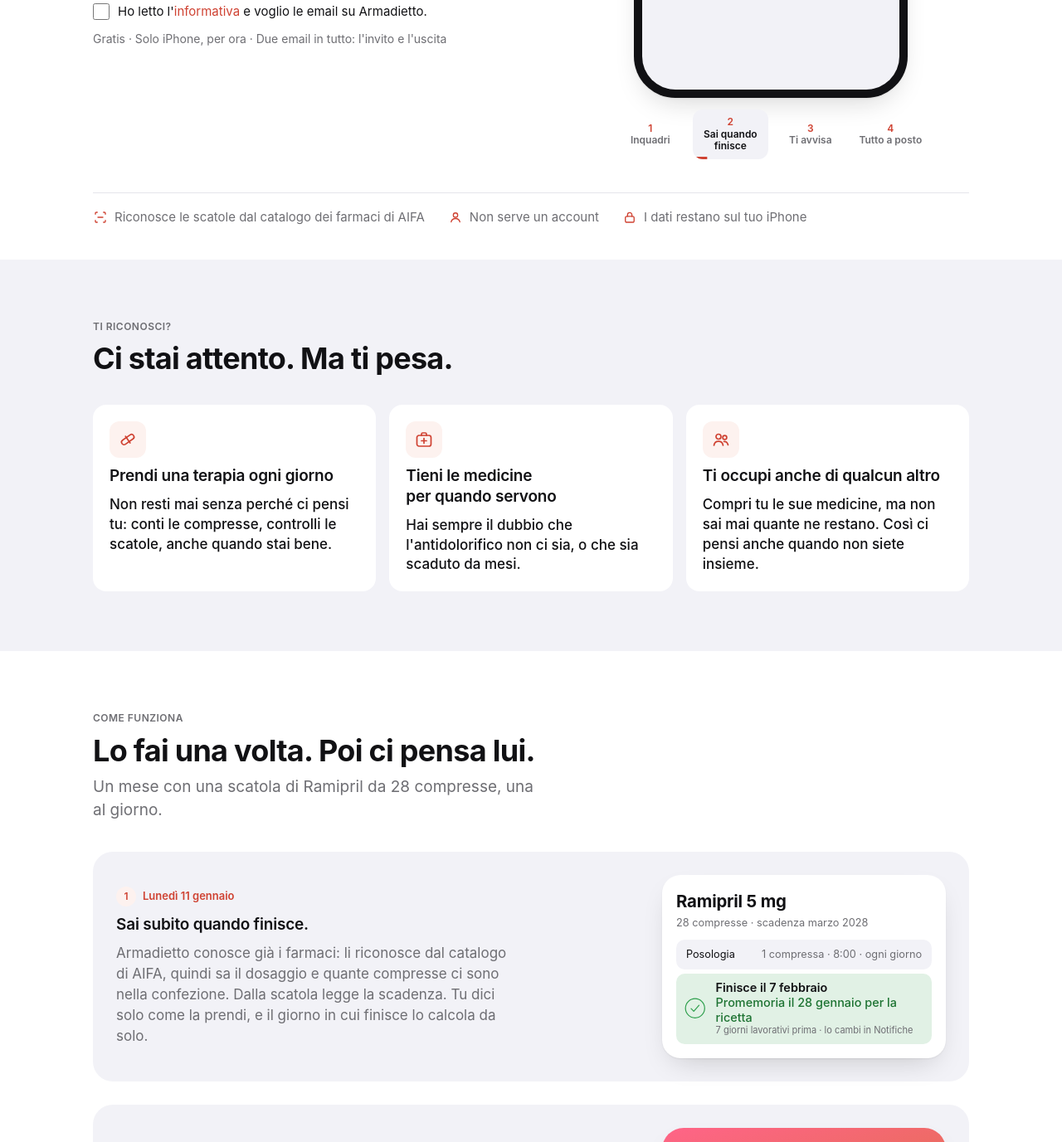
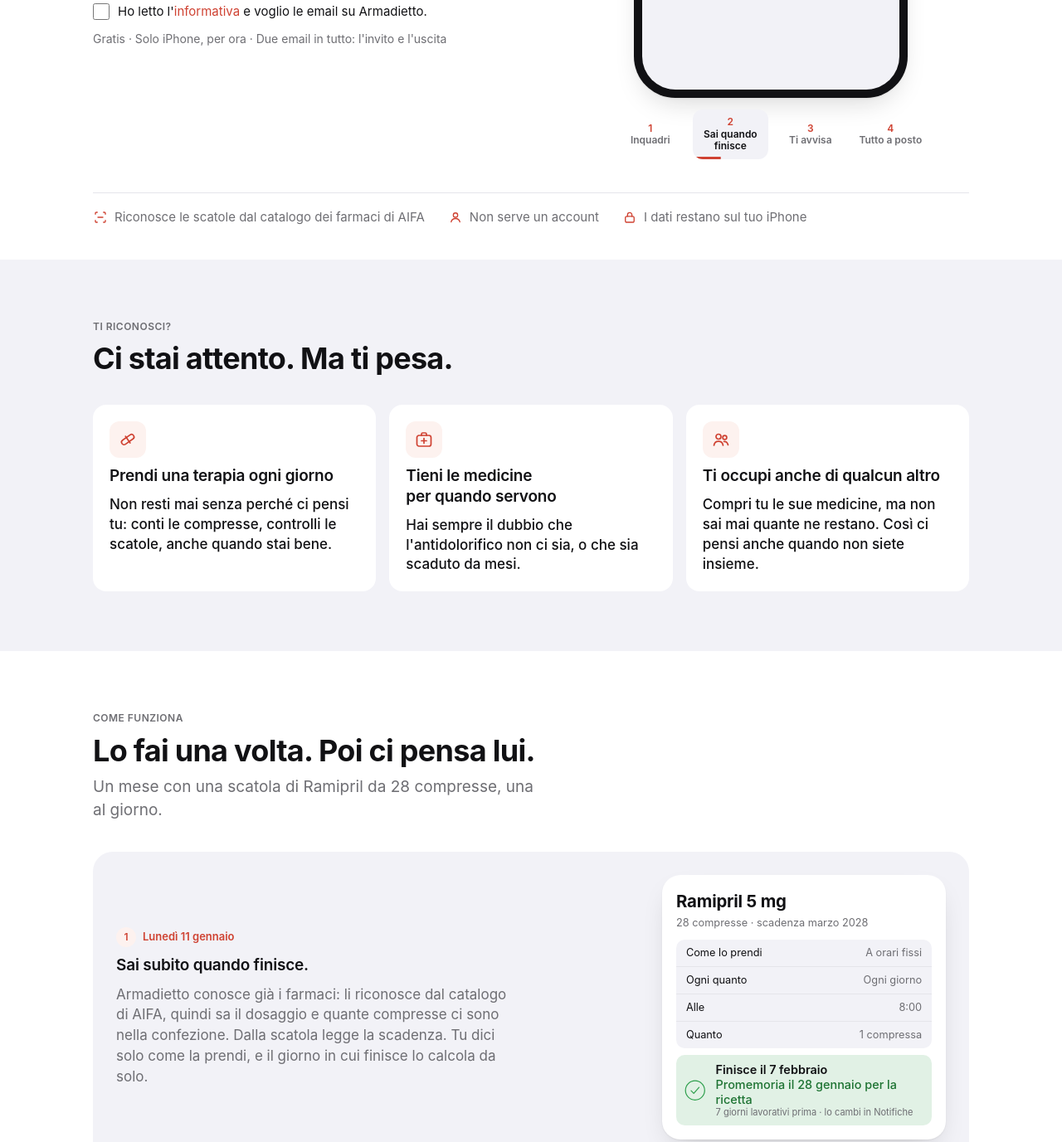
Before and after one commit to mattiadebonis/armadietto-landing, a plain HTML site: page index.html in a window 1280 px wide. Shown: the part 656-2033 px from the top of the page at 83% size. Drawn offline with Linux system fonts and the light colour scheme.

Commit message:
Scena 1 con la posologia compilata; hero: via gli angoli, passo 1 più corto e passo 2 più lungo
Co-Authored-By: Claude Opus 5.5 <noreply@anthropic.com>

```diff
--- a/index.html
+++ b/index.html
@@ -230,7 +230,7 @@ p { margin: 0; }
 .anim .scr.scan.on .face > :nth-child(3) { animation-name: enter3; }
 .anim .scr.scan.on .face > :nth-child(4) { animation-name: enter4; }
 .anim .scr.scan.on .face > :nth-child(5) { animation-name: enter5; }
-.scr.scan { --cyc: 3.6s; }
+.scr.scan { --cyc: 2.8s; }
 @keyframes pack { 0% { opacity: 0; transform: translate(-50%, 10%) rotate(4deg) scale(.9); } 12%, 100% { opacity: 1; transform: translate(-50%, -50%) rotate(-5deg) scale(1); } }
 @keyframes light { 0%, 30% { top: -120px; opacity: 1; } 38% { top: 100%; opacity: 1; } 39%, 100% { top: 100%; opacity: 0; } }
 @keyframes open { 0%, 36% { transform: scale(.001); opacity: 0; } 37% { transform: scale(.001); opacity: 1; } 46%, 100% { transform: scale(1); opacity: 1; } }
@@ -294,7 +294,7 @@ p { margin: 0; }
 .anim .scr.hlist.on .buy .gone { animation: fold 2.8s ease .4s both; }
 .anim .scr.hlist.on .buy .n { animation: plain 2.8s step-end .4s both; }
 .readbox { position: relative; margin-top: 4px; padding: 6px 8px 8px; }
-.readbox::before { content: ""; position: absolute; inset: 0; border: 2px solid var(--action); border-radius: 16px; -webkit-mask: linear-gradient(#000 0 0) top left / 22px 22px no-repeat, linear-gradient(#000 0 0) top right / 22px 22px no-repeat, linear-gradient(#000 0 0) bottom left / 22px 22px no-repeat, linear-gradient(#000 0 0) bottom right / 22px 22px no-repeat; mask: linear-gradient(#000 0 0) top left / 22px 22px no-repeat, linear-gradient(#000 0 0) top right / 22px 22px no-repeat, linear-gradient(#000 0 0) bottom left / 22px 22px no-repeat, linear-gradient(#000 0 0) bottom right / 22px 22px no-repeat; pointer-events: none; }
+.readbox::before { display: none; content: ""; position: absolute; inset: 0; border: 2px solid var(--action); border-radius: 16px; -webkit-mask: linear-gradient(#000 0 0) top left / 22px 22px no-repeat, linear-gradient(#000 0 0) top right / 22px 22px no-repeat, linear-gradient(#000 0 0) bottom left / 22px 22px no-repeat, linear-gradient(#000 0 0) bottom right / 22px 22px no-repeat; mask: linear-gradient(#000 0 0) top left / 22px 22px no-repeat, linear-gradient(#000 0 0) top right / 22px 22px no-repeat, linear-gradient(#000 0 0) bottom left / 22px 22px no-repeat, linear-gradient(#000 0 0) bottom right / 22px 22px no-repeat; pointer-events: none; }
 .boxcard .bt.rb-name { padding: 4px 5px 4px; font-size: 19px; }
 .rb-sub { padding: 0 5px 4px; color: var(--muted); font-size: 13px; }
 .anim .scr.box.on .readbox::before { animation: lock .5s cubic-bezier(.2,.8,.2,1) both; }
@@ -326,6 +326,10 @@ section { padding-block: 72px; }
 
 .card { background: var(--card); border-radius: 22px; box-shadow: var(--shadow); padding: calc(16px * var(--u)) calc(20px * var(--u)); }
 .ansr .bt { font-size: calc(24px * var(--u)); font-weight: 700; letter-spacing: -.01em; margin: calc(6px * var(--u)) 0 calc(4px * var(--u)); }
+.pform { margin-bottom: calc(10px * var(--u)); border-radius: calc(12px * var(--u)); background: var(--grouped); }
+.pform div { display: flex; justify-content: space-between; gap: 10px; padding: calc(9px * var(--u)) calc(14px * var(--u)); font-size: calc(15px * var(--u)); }
+.pform div + div { border-top: 1px solid var(--hairline); }
+.pform em { font-style: normal; color: var(--muted); }
 .bsub { color: var(--muted); font-size: calc(15px * var(--u)); line-height: 1.4; margin-bottom: calc(14px * var(--u)); }
 .ansr .fab { margin-bottom: calc(4px * var(--u)); }
 .posr { display: flex; justify-content: space-between; gap: 10px; padding: calc(11px * var(--u)) calc(14px * var(--u)); margin-bottom: calc(6px * var(--u)); border-radius: calc(12px * var(--u)); background: var(--grouped); font-size: calc(15px * var(--u)); }
@@ -622,7 +626,12 @@ footer .wrap { display: flex; flex-wrap: wrap; gap: 12px 24px; justify-content:
               <div aria-hidden="true">
                 <div class="bt">Ramipril 5 mg</div>
                 <div class="bsub">28 compresse · scadenza marzo 2028</div>
-                <div class="posr"><span>Posologia</span><span>1 compressa · 8:00 · ogni giorno</span></div>
+                <div class="pform">
+                  <div><span>Come lo prendi</span><em>A orari fissi</em></div>
+                  <div><span>Ogni quanto</span><em>Ogni giorno</em></div>
+                  <div><span>Alle</span><em>8:00</em></div>
+                  <div><span>Quanto</span><em>1 compressa</em></div>
+                </div>
                 <div class="fab"><svg class="ico" viewBox="0 0 32 32"><circle cx="16" cy="16" r="14.5"/><path d="m10 16.5 4 4 8-9"/></svg><div><b>Finisce il 7 febbraio</b><span class="g">Promemoria il 28 gennaio per la ricetta</span><small>7 giorni lavorativi prima · lo cambi in Notifiche</small></div></div>
               </div>
             </div>
@@ -956,7 +965,7 @@ footer .wrap { display: flex; flex-wrap: wrap; gap: 12px 24px; justify-content:
   var box = visual.querySelector(".scr.box");
   var buttons = [].slice.call(visual.querySelectorAll(".hero-steps button"));
   var schermo = [0, 1, 2, 3];
-  var tempi = [4200, 4200, 2600, 3200];
+  var tempi = [3000, 5400, 2600, 3200];
   var muove = !window.matchMedia("(prefers-reduced-motion: reduce)").matches;
   var fermo = !muove;
   var visibile = false;
```
Also changed, not shown: .claude-flow/neural/patterns.json, .claude-flow/neural/stats.json, .claude-flow/policy/ledger-anchors.json, .claude-flow/policy/state.json, .swarm/ewc-fisher.json, 2 other files.
